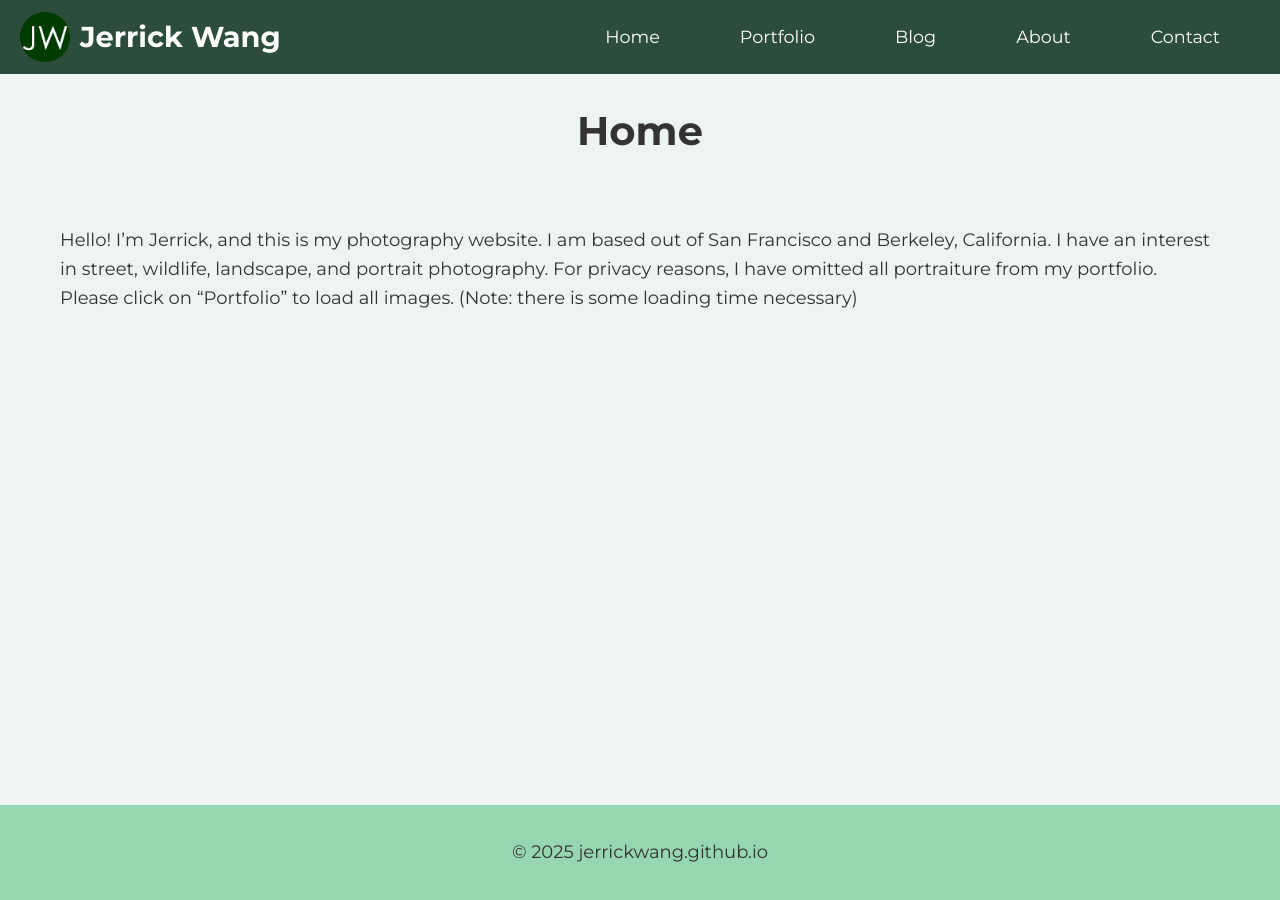
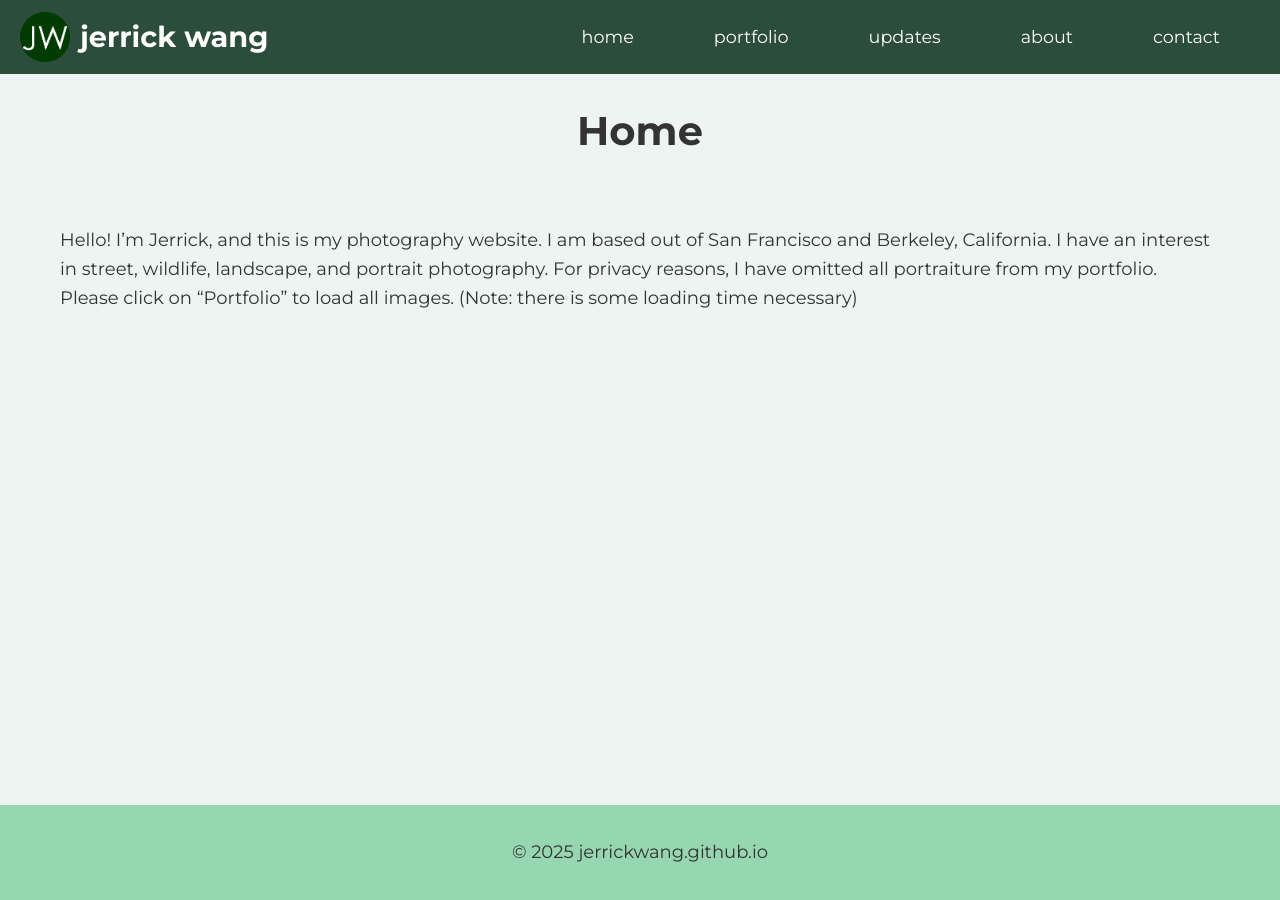
Before and after one commit to jerrickwang/jerrickwang.github.io, a Jekyll site: the page built from index.md, in a window 1280 px wide. Built offline with Jekyll 4.4.1, drawn with Linux system fonts in a browser that asks for light colours.

Commit message:
Update default.html

```diff
--- a/_layouts/default.html
+++ b/_layouts/default.html
@@ -13,14 +13,14 @@
       <div class="nav-container">
         <div class="logo">
           <img src="{{ '/jw2.png' | relative_url }}" alt="Logo">
-          <span class="logo-name">Jerrick Wang</span>
+          <span class="logo-name">jerrick wang</span>
         </div>
         <ul>
-          <li><a href="{{ '/' | relative_url }}" >Home</a></li>
-          <li><a href="{{ '/portfolio/' | relative_url }}" >Portfolio</a></li>
-          <li><a href="{{ '/blog/' | relative_url }}" >Blog</a></li>
-          <li><a href="{{ '/about/' | relative_url }}" >About</a></li>
-          <li><a href="{{ '/contact/' | relative_url }}" >Contact</a></li>
+          <li><a href="{{ '/' | relative_url }}" >home</a></li>
+          <li><a href="{{ '/portfolio/' | relative_url }}" >portfolio</a></li>
+          <li><a href="{{ '/updates/' | relative_url }}" >updates</a></li>
+          <li><a href="{{ '/about/' | relative_url }}" >about</a></li>
+          <li><a href="{{ '/contact/' | relative_url }}" >contact</a></li>
         </ul>
       </div>
     </nav>
```
